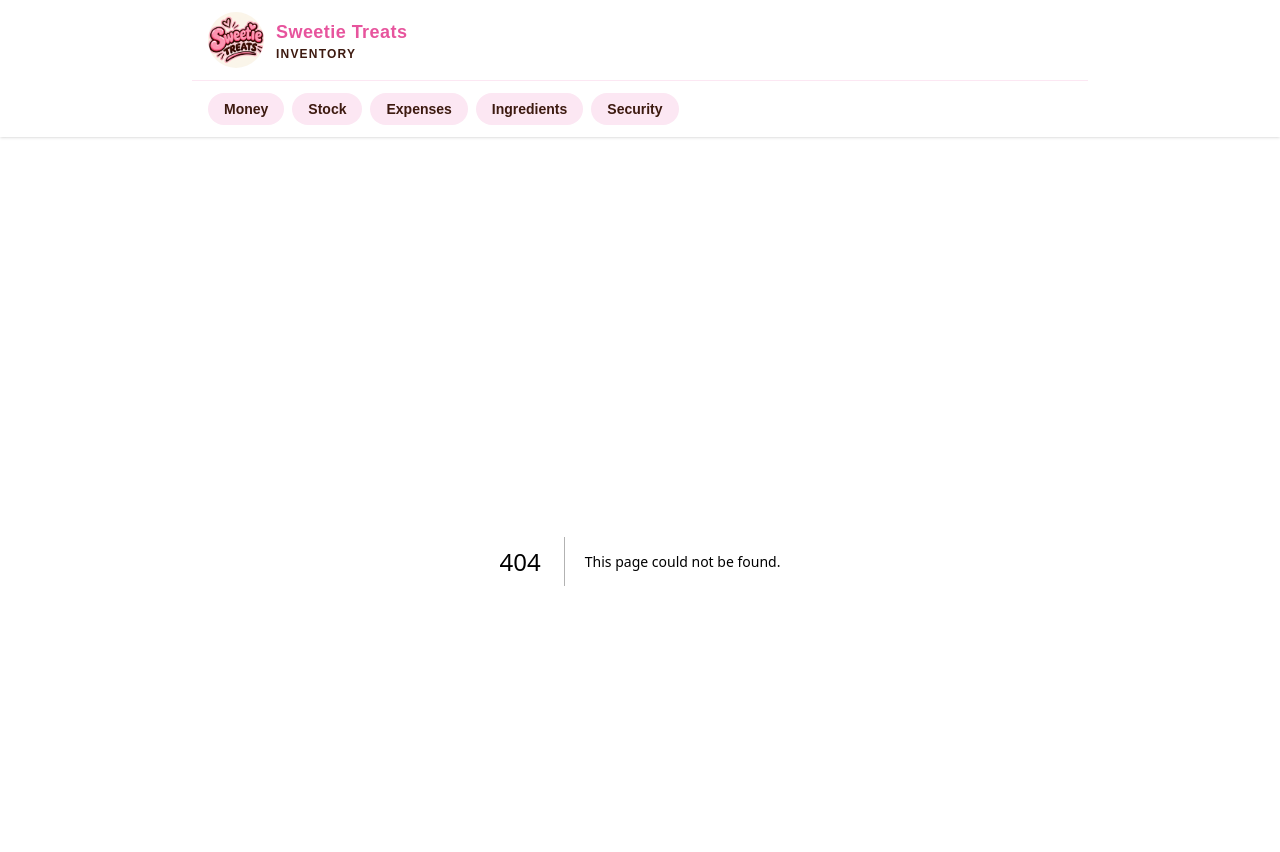
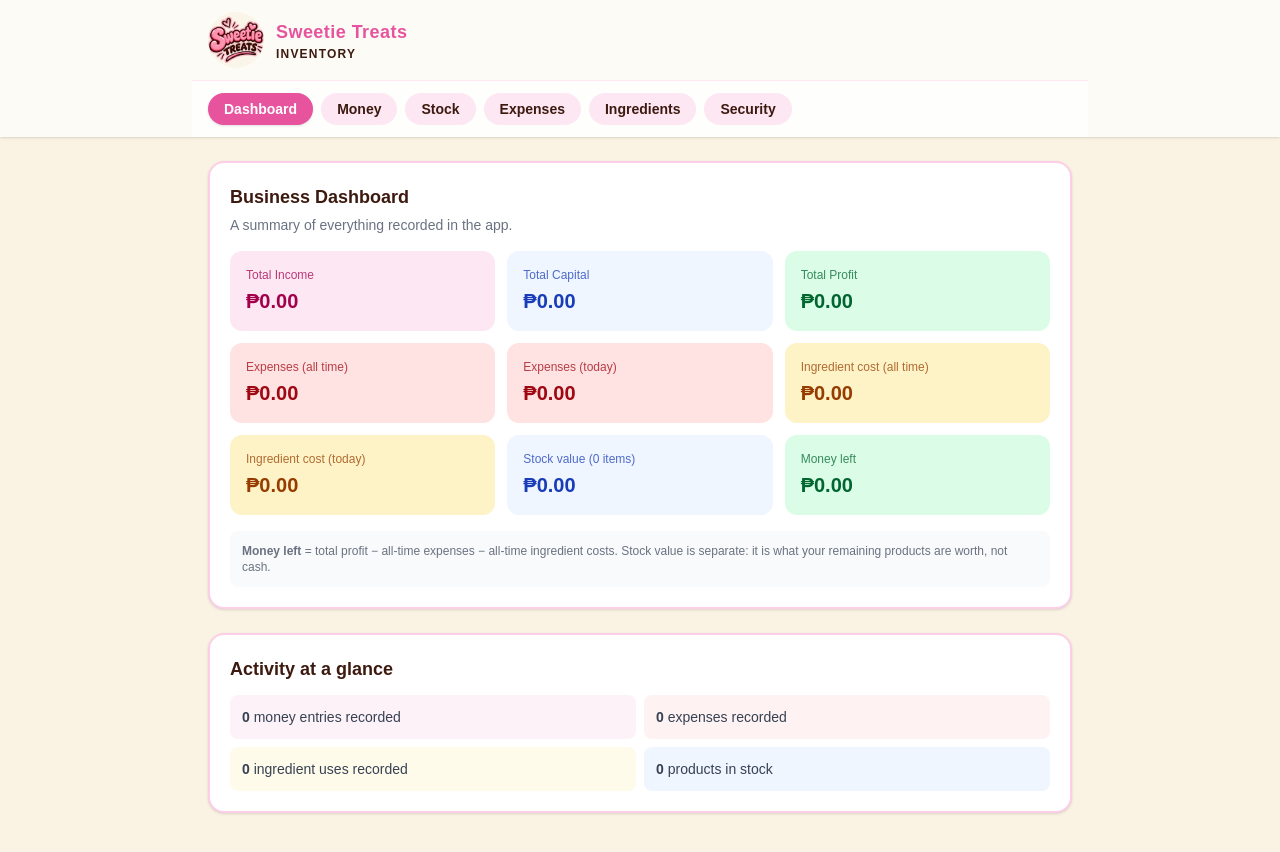
Before and after one commit to jhoncedrickmhipolito-eng/Sweetietreats-Inventory, a Next.js app: page /dashboard in a window 1280 px wide. Before the commit this address had no page. Shown: the top 852 px of the page. Built offline with nearby package versions, Linux system fonts and the light colour scheme; no server answers; the database is empty.

Commit message:
feat: business dashboard summary with totals and money-left formula

```diff
--- /dev/null
+++ b/app/dashboard/page.tsx
@@ -0,0 +1,115 @@
+import { prisma } from "@/lib/db";
+
+// Always render fresh from the database (no static prerender).
+export const instant = false;
+
+const peso = (n: number) =>
+  n.toLocaleString("en-PH", { style: "currency", currency: "PHP" });
+
+function isToday(d: Date) {
+  return new Date(d).toDateString() === new Date().toDateString();
+}
+
+function StatCard({
+  label,
+  value,
+  tone = "neutral",
+}: {
+  label: string;
+  value: string;
+  tone?: "neutral" | "pink" | "green" | "red" | "blue" | "amber";
+}) {
+  const tones = {
+    neutral: "bg-gray-100 text-gray-800",
+    pink: "bg-pink-100 text-pink-800",
+    green: "bg-green-100 text-green-800",
+    red: "bg-red-100 text-red-800",
+    blue: "bg-blue-50 text-blue-800",
+    amber: "bg-amber-100 text-amber-800",
+  } as const;
+  return (
+    <div className={`rounded-xl p-4 ${tones[tone]}`}>
+      <div className="text-xs font-medium opacity-75">{label}</div>
+      <div className="mt-1 text-xl font-extrabold">{value}</div>
+    </div>
+  );
+}
+
+export default async function DashboardPage() {
+  const [entries, expenses, uses, products] = await Promise.all([
+    prisma.financeEntry.findMany(),
+    prisma.expense.findMany(),
+    prisma.ingredientUse.findMany(),
+    prisma.product.findMany(),
+  ]);
+
+  const totals = entries.reduce(
+    (acc, e) => ({
+      income: acc.income + e.income,
+      capital: acc.capital + e.capital,
+      profit: acc.profit + e.profit,
+    }),
+    { income: 0, capital: 0, profit: 0 },
+  );
+
+  const expenseTotal = expenses.reduce((s, e) => s + e.amount, 0);
+  const expenseToday = expenses.filter((e) => isToday(e.createdAt)).reduce((s, e) => s + e.amount, 0);
+  const ingredientTotal = uses.reduce((s, u) => s + u.cost, 0);
+  const ingredientToday = uses.filter((u) => isToday(u.createdAt)).reduce((s, u) => s + u.cost, 0);
+  const stockValue = products.reduce((s, p) => s + p.price * p.quantity, 0);
+  const stockItems = products.reduce((s, p) => s + p.quantity, 0);
+
+  // Money left = profit earned, minus everything spent on expenses and ingredients.
+  const moneyLeft = totals.profit - expenseTotal - ingredientTotal;
+
+  return (
+    <div className="space-y-6">
+      <section className="rounded-2xl border-2 border-pink-200 bg-white p-5 shadow-sm">
+        <h1 className="text-lg font-semibold text-[#3d1a10]">Business Dashboard</h1>
+        <p className="mt-1 text-sm text-gray-500">
+          A summary of everything recorded in the app.
+        </p>
+
+        <div className="mt-4 grid grid-cols-2 gap-3 sm:grid-cols-3">
+          <StatCard label="Total Income" value={peso(totals.income)} tone="pink" />
+          <StatCard label="Total Capital" value={peso(totals.capital)} tone="blue" />
+          <StatCard label="Total Profit" value={peso(totals.profit)} tone="green" />
+          <StatCard label="Expenses (all time)" value={peso(expenseTotal)} tone="red" />
+          <StatCard label="Expenses (today)" value={peso(expenseToday)} tone="red" />
+          <StatCard label="Ingredient cost (all time)" value={peso(ingredientTotal)} tone="amber" />
+          <StatCard label="Ingredient cost (today)" value={peso(ingredientToday)} tone="amber" />
+          <StatCard label={`Stock value (${stockItems} items)`} value={peso(stockValue)} tone="blue" />
+          <StatCard
+            label="Money left"
+            value={peso(moneyLeft)}
+            tone={moneyLeft < 0 ? "red" : "green"}
+          />
+        </div>
+
+        <p className="mt-4 rounded-lg bg-gray-50 p-3 text-xs text-gray-500">
+          <strong>Money left</strong> = total profit − all-time expenses − all-time ingredient
+          costs. Stock value is separate: it is what your remaining products are worth, not
+          cash.
+        </p>
+      </section>
+
+      <section className="rounded-2xl border-2 border-pink-200 bg-white p-5 shadow-sm">
+        <h2 className="text-lg font-semibold text-[#3d1a10]">Activity at a glance</h2>
+        <ul className="mt-3 grid gap-2 text-sm text-gray-700 sm:grid-cols-2">
+          <li className="rounded-lg bg-pink-50 p-3">
+            <strong>{entries.length}</strong> money {entries.length === 1 ? "entry" : "entries"} recorded
+          </li>
+          <li className="rounded-lg bg-red-50 p-3">
+            <strong>{expenses.length}</strong> {expenses.length === 1 ? "expense" : "expenses"} recorded
+          </li>
+          <li className="rounded-lg bg-amber-50 p-3">
+            <strong>{uses.length}</strong> ingredient {uses.length === 1 ? "use" : "uses"} recorded
+          </li>
+          <li className="rounded-lg bg-blue-50 p-3">
+            <strong>{products.length}</strong> {products.length === 1 ? "product" : "products"} in stock
+          </li>
+        </ul>
+      </section>
+    </div>
+  );
+}
--- a/app/page.tsx
+++ b/app/page.tsx
@@ -1,5 +1,5 @@
 import { redirect } from "next/navigation";
 
 export default function Home() {
-  redirect("/finance");
+  redirect("/dashboard");
 }
--- a/components/Nav.tsx
+++ b/components/Nav.tsx
@@ -4,6 +4,7 @@ import Link from "next/link";
 import { usePathname } from "next/navigation";
 
 const TABS = [
+  { href: "/dashboard", label: "Dashboard" },
   { href: "/finance", label: "Money" },
   { href: "/stock", label: "Stock" },
   { href: "/expenses", label: "Expenses" },
```
